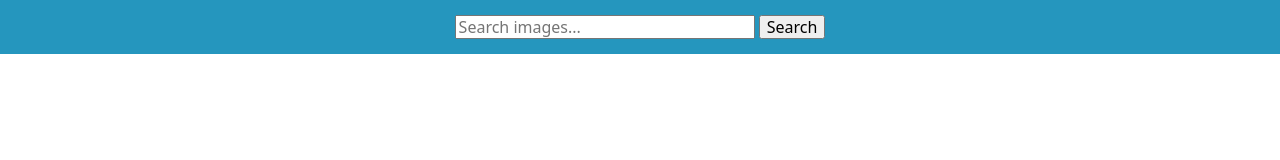
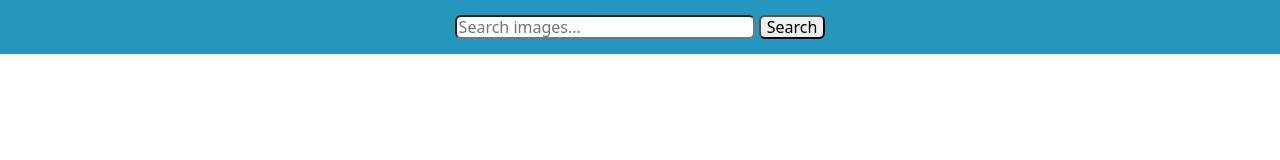
Before and after one commit to Stylize-K/goit-js-hw-11, a website built with Parcel: page src/index.html in a window 1280 px wide. Built offline with nearby package versions, Linux system fonts and the light colour scheme.

Commit message:
Add styles

```diff
--- a/src/css/styles.css
+++ b/src/css/styles.css
@@ -16,4 +16,9 @@
 
 .input {
   width: 300px;
+  border-radius: 6px;
 }
+
+.button-search {
+  border-radius: 6px;
+}
```
